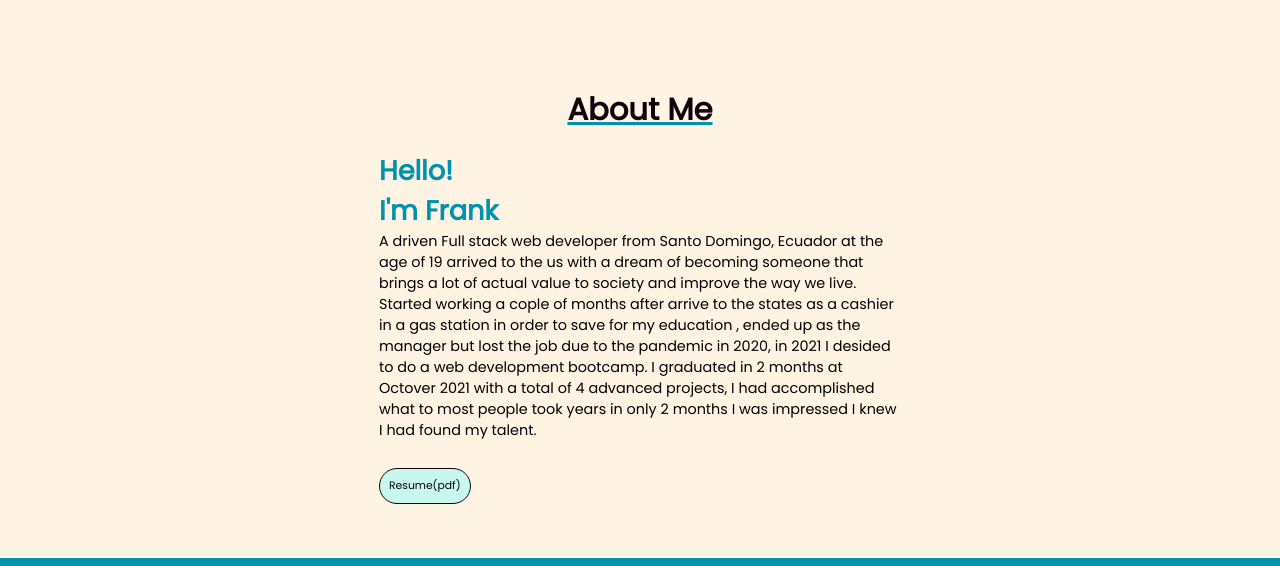
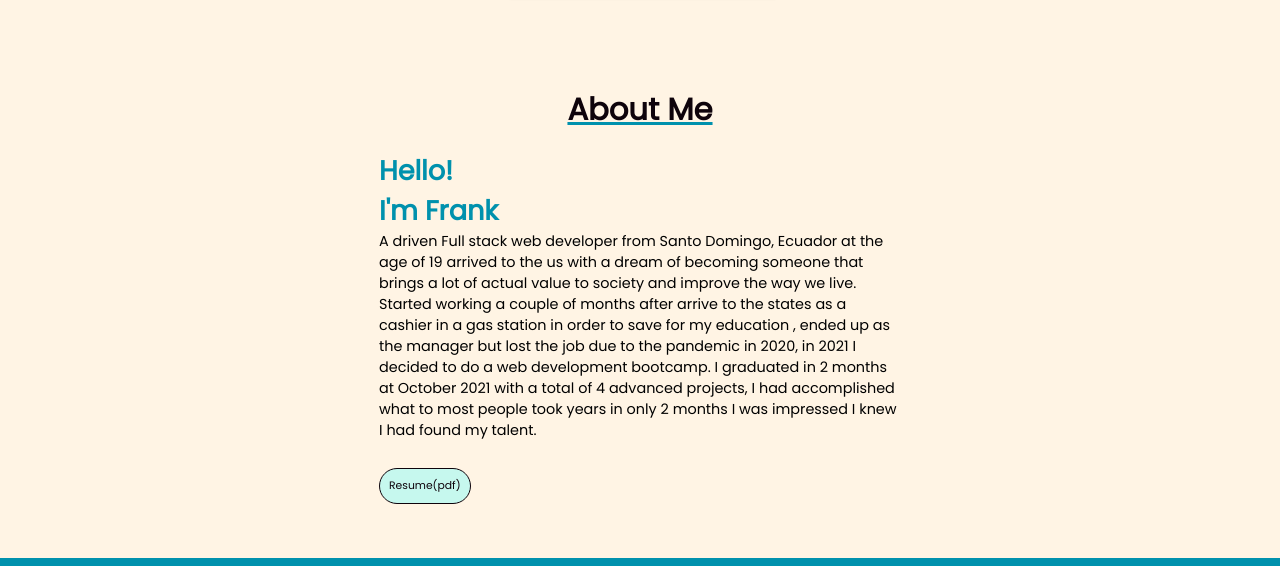
Before and after one commit to FrankBatista1/Portfolio, a website: page index.html in a window 1280 px wide. Shown: the part 2504-3070 px from the top of the page. Drawn offline with Linux system fonts and the light colour scheme.

Commit message:
deploy test

```diff
--- a/index.html
+++ b/index.html
@@ -283,11 +283,11 @@
             A driven Full stack web developer from Santo Domingo, Ecuador at
             the age of 19 arrived to the us with a dream of becoming someone
             that brings a lot of actual value to society and improve the way we
-            live. Started working a cople of months after arrive to the states
+            live. Started working a couple of months after arrive to the states
             as a cashier in a gas station in order to save for my education ,
             ended up as the manager but lost the job due to the pandemic in
-            2020, in 2021 I desided to do a web development bootcamp. I
-            graduated in 2 months at Octover 2021 with a total of 4 advanced
+            2020, in 2021 I decided to do a web development bootcamp. I
+            graduated in 2 months at October 2021 with a total of 4 advanced
             projects, I had accomplished what to most people took years in only
             2 months I was impressed I knew I had found my talent.
           </p>
```
